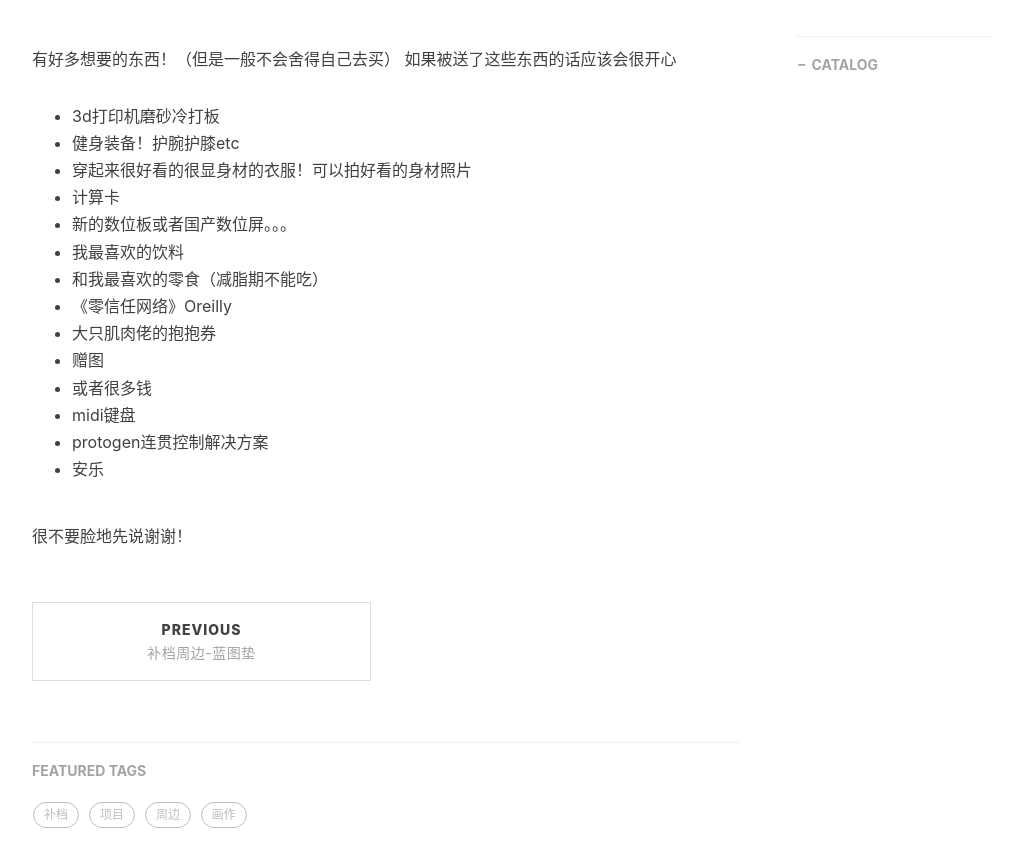
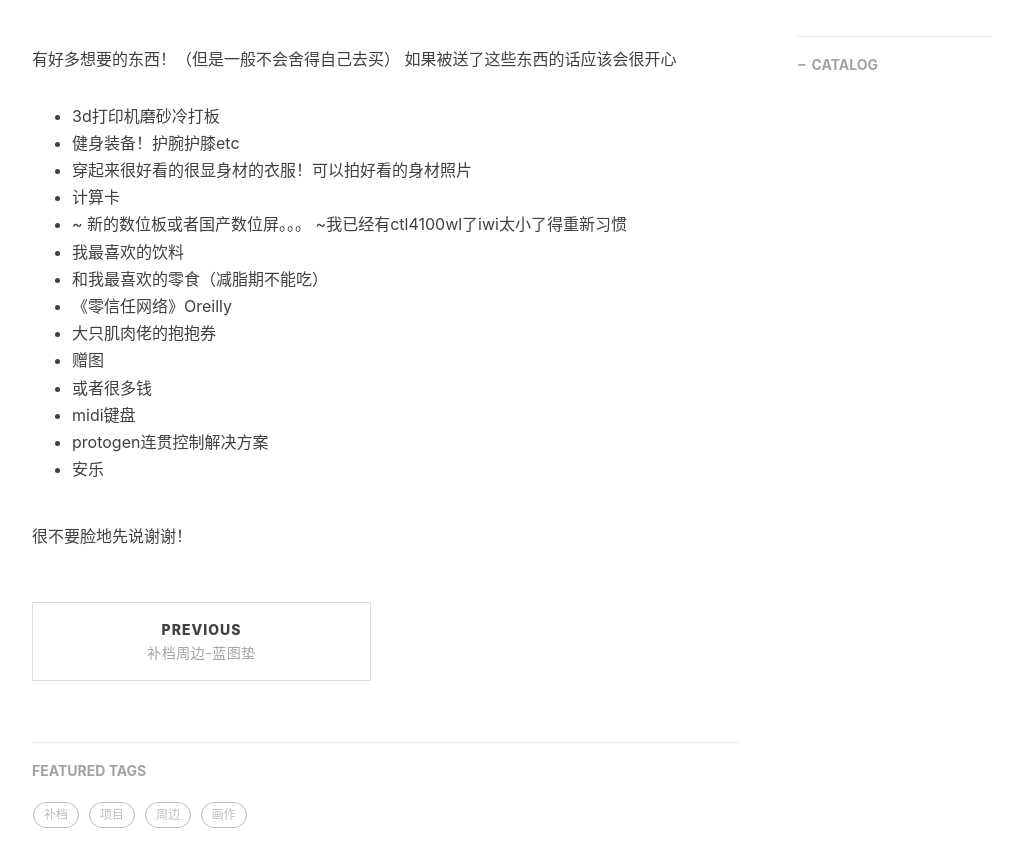
Before and after one commit to AkiraStation/AkiraStation.github.io, a Jekyll site: the page built from _posts/2024-05-08-wishlist.md, in a window 1280 px wide and 900 px high, scrolled down 415 px, cut to the strip 46-900 px from the top of the window. Shown: the whole strip, without its empty margins (233-1256 px from the left). Built offline with Jekyll 4.4.1, drawn with Linux system fonts in a browser that asks for light colours; nearby versions of some CDN libraries; comment, search, counter and statistics services are not loaded.

Commit message:
Update 2024-05-08-wishlist.md

```diff
--- a/_posts/2024-05-08-wishlist.md
+++ b/_posts/2024-05-08-wishlist.md
@@ -15,7 +15,7 @@ tags:
 - 健身装备！护腕护膝etc
 - 穿起来很好看的很显身材的衣服！可以拍好看的身材照片
 - 计算卡
-- 新的数位板或者国产数位屏。。。
+- ~ 新的数位板或者国产数位屏。。。 ~我已经有ctl4100wl了iwi太小了得重新习惯
 - 我最喜欢的饮料
 - 和我最喜欢的零食（减脂期不能吃）
 - 《零信任网络》Oreilly
```
